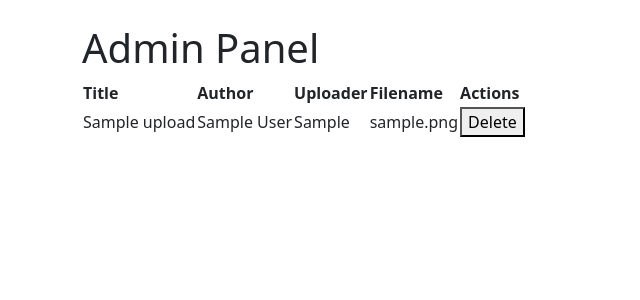
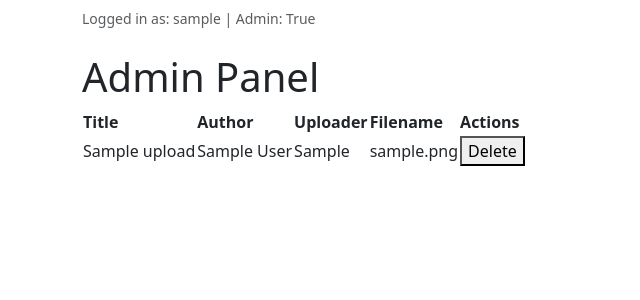
Before and after one commit to Leemy-Coding/langscribe, a Flask app: page /admin in a window 1280 px wide. Shown: the part 56-356 px from the top of the page, without its empty margins (0-640 px from the left). Run offline with Flask 3, Linux system fonts and the light colour scheme; the first user in the database is signed in; tables that the repository leaves empty hold one stand-in row (Sample ...).

Commit message:
v1.0.03 fixed admin control

```diff
--- a/app.py
+++ b/app.py
@@ -39,7 +39,7 @@ def admin_required(f):
 # --- User loader ---
 @login_manager.user_loader
 def load_user(user_id):
-    return User.query.get(int(user_id))
+    return db.session.get(User, int(user_id))  # Instead of User.query.get
 
 # --- Utility functions ---
 def allowed_file(filename):
--- a/templates/base.html
+++ b/templates/base.html
@@ -50,6 +50,14 @@
     </div>
   </nav>
 
+  {# DEBUGGING ONLY — REMOVE BEFORE DEPLOYMENT #}
+  {% if current_user.is_authenticated %}
+    <div class="container mt-2 text-muted small">
+      Logged in as: {{ current_user.username }} |
+      Admin: {{ current_user.is_admin }}
+    </div>
+  {% endif %}
+
   <main class="container mt-4">
     {% with messages = get_flashed_messages() %}
       {% if messages %}
```
